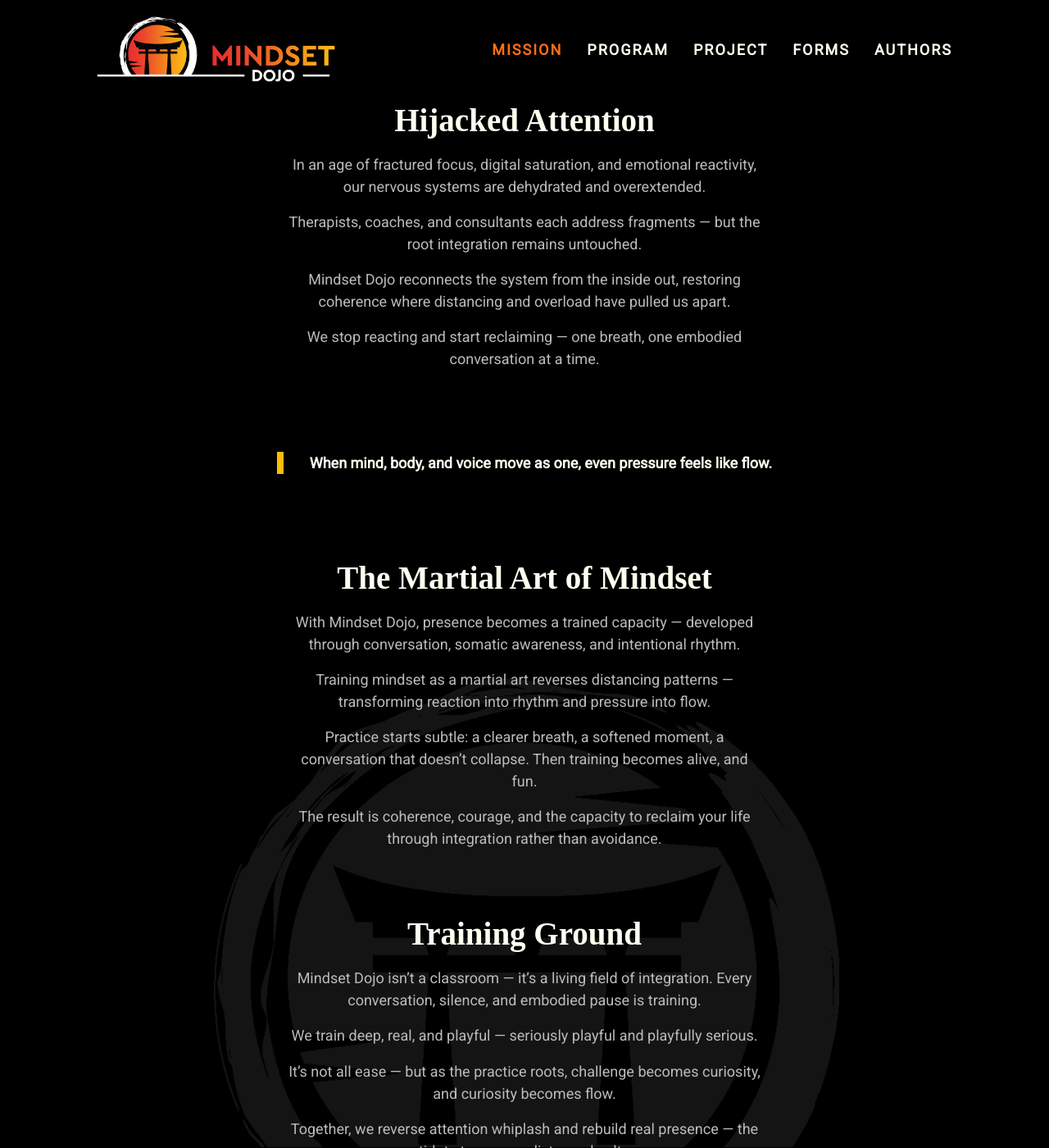
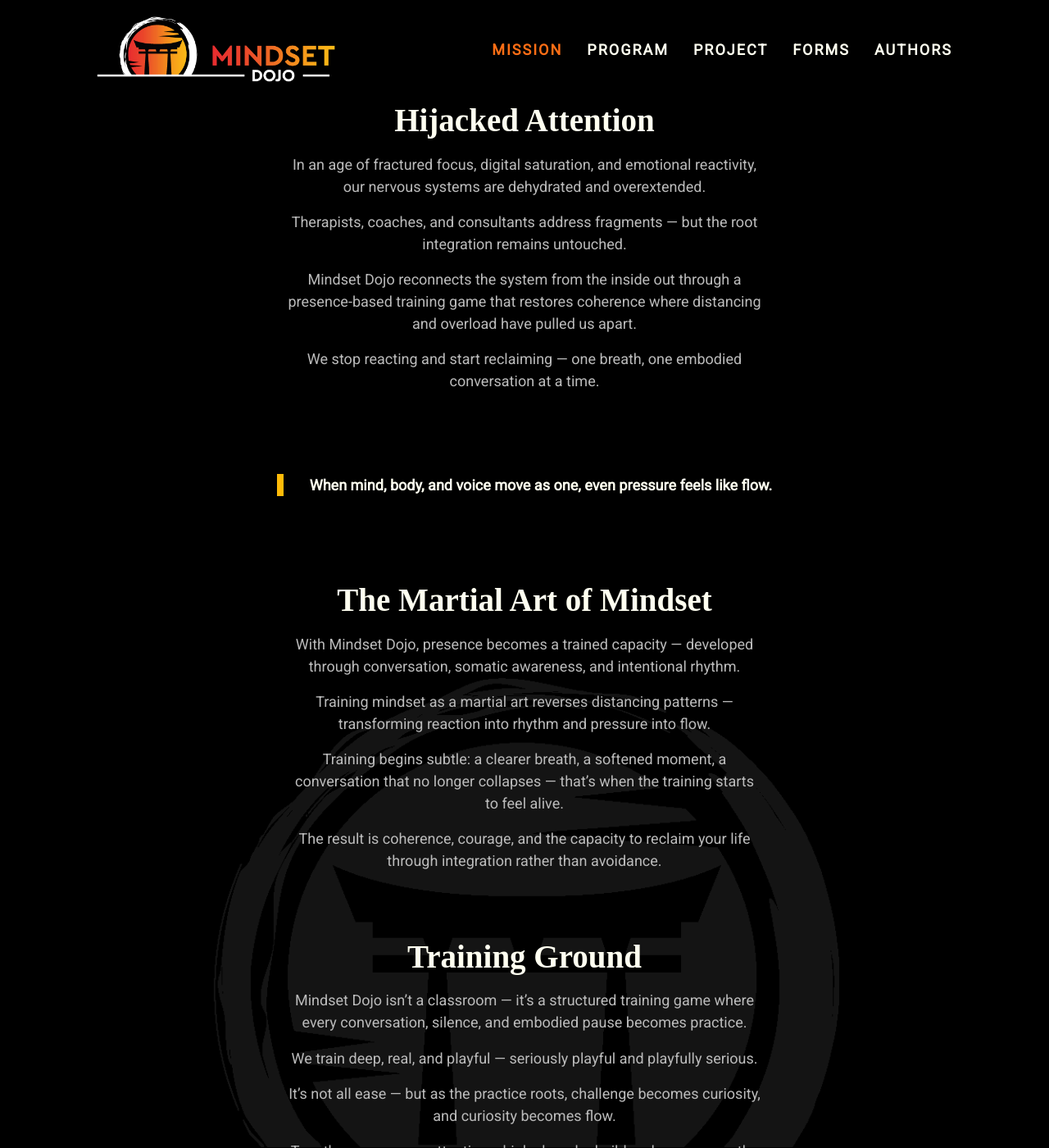
Before and after one commit to mindset-dojo/mindset-dojo.github.io, a Jekyll site: the page built from mission.md, in a window 1280 px wide and 1400 px high, scrolled down 621 px. Shown: the whole window at 82% size. Built offline with Jekyll 4.4.1, drawn with Linux system fonts in a browser that asks for light colours; some web fonts are replaced.

Commit message:
refactor: training game clarity

```diff
--- a/_data/sections/mission.yaml
+++ b/_data/sections/mission.yaml
@@ -3,7 +3,7 @@ mantra: "Reclaim Your Life."
 mantra_mark: "Life."
 description: |
   Reclaim your life from the era of social distancing and hijacked attention.
-  The Martial Art of Mindset is disciplined training that restores your focus,
+  The Martial Art of Mindset is a live training game that restores your focus,
   energy, and balance — bringing your system back to center. Through embodied
   awareness, we reintegrate mind, body, and voice so coherence becomes natural
   again, even under pressure.
@@ -29,8 +29,8 @@ sections:
       label: "Hijacked Attention"
       items:
         - "In an age of fractured focus, digital saturation, and emotional reactivity, our nervous systems are dehydrated and overextended."
-        - "Therapists, coaches, and consultants each address fragments — but the root integration remains untouched."
-        - "Mindset Dojo reconnects the system from the inside out, restoring coherence where distancing and overload have pulled us apart."
+        - "Therapists, coaches, and consultants address fragments — but the root integration remains untouched."
+        - "Mindset Dojo reconnects the system from the inside out through a presence-based training game that restores coherence where distancing and overload have pulled us apart."
         - "We stop reacting and start reclaiming — one breath, one embodied conversation at a time."
   - type: quote
     data:
@@ -41,13 +41,13 @@ sections:
       items:
         - "With Mindset Dojo, presence becomes a trained capacity — developed through conversation, somatic awareness, and intentional rhythm."
         - "Training mindset as a martial art reverses distancing patterns — transforming reaction into rhythm and pressure into flow."
-        - "Practice starts subtle: a clearer breath, a softened moment, a conversation that doesn’t collapse. Then training becomes alive, and fun."
+        - "Training begins subtle: a clearer breath, a softened moment, a conversation that no longer collapses — that’s when the training starts to feel alive."
         - "The result is coherence, courage, and the capacity to reclaim your life through integration rather than avoidance."
   - type: text
     data:
       label: "Training Ground"
       items:
-        - "Mindset Dojo isn’t a classroom — it’s a living field of integration. Every conversation, silence, and embodied pause is training."
+        - "Mindset Dojo isn’t a classroom — it’s a structured training game where every conversation, silence, and embodied pause becomes practice."
         - "We train deep, real, and playful — seriously playful and playfully serious."
         - "It’s not all ease — but as the practice roots, challenge becomes curiosity, and curiosity becomes flow."
         - "Together, we reverse attention whiplash and rebuild real presence — the antidote to an over-distanced culture."
--- a/_data/sections/program.yaml
+++ b/_data/sections/program.yaml
@@ -2,17 +2,18 @@
 mantra: "Don't Resist. Resonate."
 mantra_mark: "Resonate."
 description: |
-  A layered journey of presence, nervous-system skill, and conversational
-  leadership — trained in real contexts. Each level deepens your capacity to
-  stay connected, centered, and responsive, even when pressure rises. This is
-  the inverse of distancing: training resonance instead of resistance.
+  A layered training journey — presence, nervous-system skill, and
+  conversational leadership applied in real contexts. Each level functions
+  like a zone in a training game, gradually increasing your capacity to stay
+  connected and responsive under pressure. This is the inverse of distancing:
+  training resonance instead of resistance.
 sections:
   - type: text
     data:
       label: "At the Threshold"
       items:
         - "Training begins with contact — not concept."
-        - "Orient to the field, where principles set the tone for practice."
+        - "Orient to the field, where principles set the tone for the training game."
         - "Each level is a threshold, not a rank — a way of integrating presence."
         - "Leadership designations steward the rhythm and keep the field alive."
         - "Before entering Orientation, reach out to a Sensei or Senpai for context."
@@ -158,16 +159,16 @@ sections:
       items:
         - label: Senpai
           intentions:
-            - label: Model and enhance training among emerging leaders
-            - label: Join Mat sessions regularly, lead periodically
-            - label: Create and share Insights regularly, guiding earlier learners
-            - label: Blue Level+
+            - label: "Model and enhance training among emerging leaders"
+            - label: "Join Mat sessions regularly, lead periodically"
+            - label: "Create and share Insights regularly, guiding earlier learners"
+            - label: "Blue Level+"
         - label: Sensei
           intentions:
-            - label: Model and guide leadership throughout the community
-            - label: Lead Mat sessions regularly
-            - label: Create and share Insights regularly, guiding growing leaders
-            - label: Black Level, Zen Leadership Instructor designation
+            - label: "Model and guide leadership throughout the community"
+            - label: "Lead Mat sessions regularly"
+            - label: "Create and share Insights regularly, guiding growing leaders"
+            - label: "Black Level, Zen Leadership Instructor designation"
   - type: authors
     data:
       leadership_flow:
--- a/_data/sections/project.yaml
+++ b/_data/sections/project.yaml
@@ -4,8 +4,8 @@ mantra_mark: "Co-Create."
 description: |
   An open-source dojo — where presence meets practice through shared stewardship.
   The project evolves through reciprocity, clarity, and the collective rhythm of
-  those actively training. Open-source becomes a metaphor for integration: nothing
-  is distant, siloed, or hidden.
+  those actively training. Open-source becomes part of the training game itself:
+  nothing is distant, siloed, or hidden.
 sections:
   - type: text
     data:
@@ -18,8 +18,8 @@ sections:
     data:
       label: "Open Source as Practice"
       items:
-        - "Every commit is a calibration toward coherence."
-        - "Every refactor, a bow to clarity."
+        - "Every commit is a calibration toward coherence — a move in the training game."
+        - "Every refactor is a bow to clarity."
         - "We treat the codebase as we treat the mat — with presence, precision, and respect."
   - type: text
     data:
```
